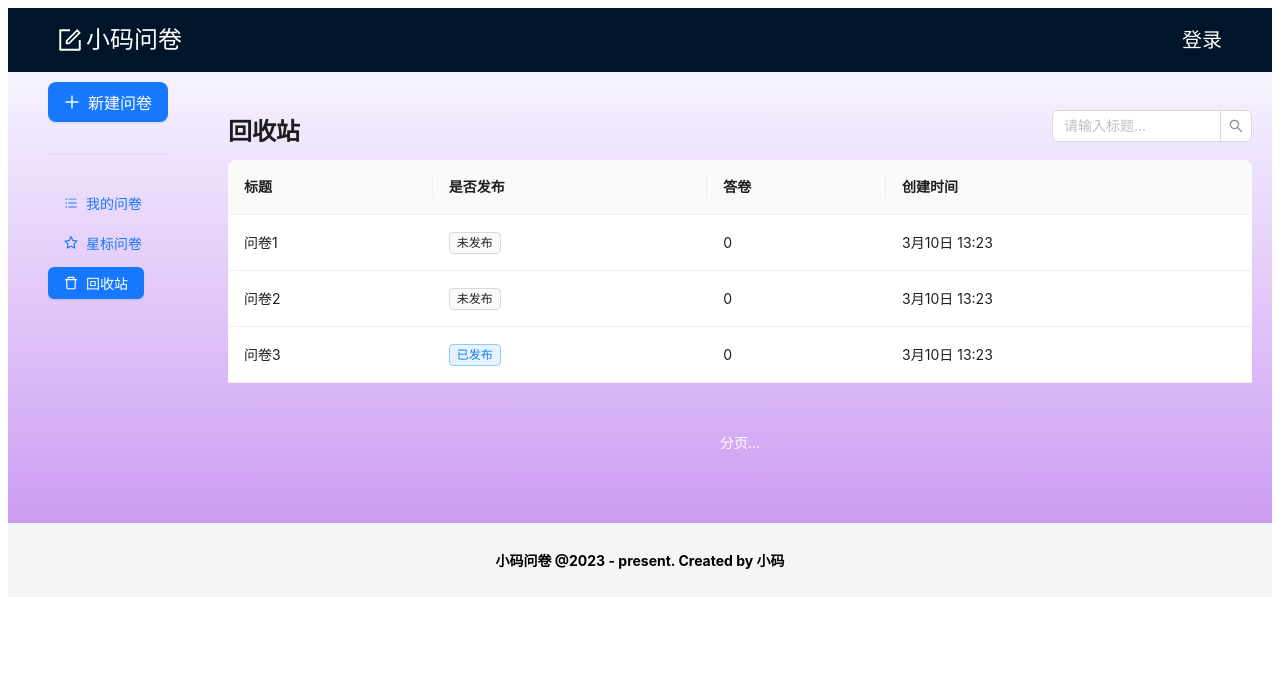
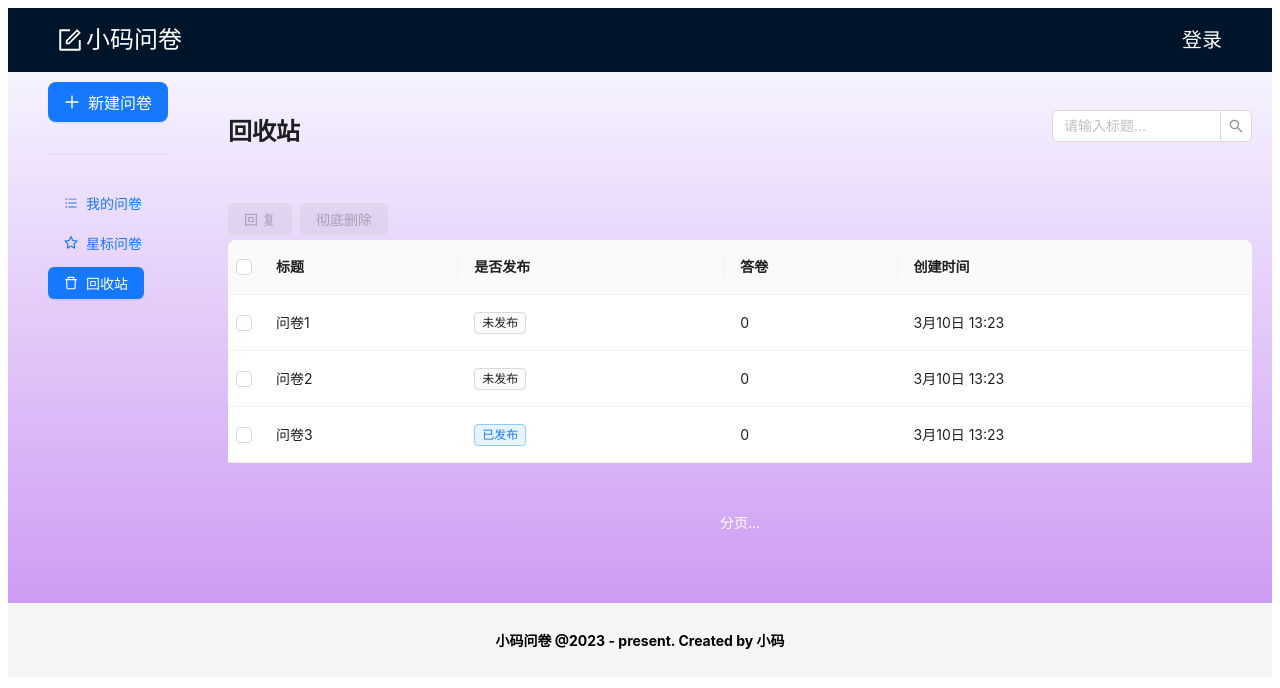
Before and after one commit to ChenHaoJie9527/mini-questionnaire, a React (Create React App) app: page /mange/trash in a window 1280 px wide. Shown: the top 688 px of the page. Built offline with nearby package versions, Linux system fonts and the light colour scheme.

Commit message:
feat: 回收站交互

```diff
--- a/src/components/Header.tsx
+++ b/src/components/Header.tsx
@@ -17,6 +17,7 @@ const Header: FC<Props> = ({ title }) => {
     <div className="w-full flex items-center justify-between">
       <Title level={3}>{title}</Title>
       <Search
+        name="title"
         placeholder="请输入标题..."
         onSearch={onSearch}
         style={{ width: 200 }}
--- a/src/mock/index.ts
+++ b/src/mock/index.ts
@@ -63,6 +63,7 @@ export const startList = [
 export const statList = [
   {
     id: 1,
+    key: 1,
     title: "问卷1",
     isPublished: false,
     isStarted: true,
@@ -71,6 +72,7 @@ export const statList = [
   },
   {
     id: 2,
+    key: 2,
     title: "问卷2",
     isPublished: false,
     isStarted: false,
@@ -79,6 +81,7 @@ export const statList = [
   },
   {
     id: 3,
+    key: 3,
     title: "问卷3",
     isPublished: true,
     isStarted: false,
--- a/src/pages/mange/trash.tsx
+++ b/src/pages/mange/trash.tsx
@@ -2,11 +2,13 @@ import React, { FC, useState } from "react";
 import { statList } from "../../mock";
 import { useTitle } from "ahooks";
 import Header from "../../components/Header";
-import { Empty, Table, Tag } from "antd";
+import { Button, Empty, Space, Table, Tag, Modal } from "antd";
+import { ExceptionOutlined } from "@ant-design/icons";
 
 const Trash: FC = () => {
   useTitle("小码问卷 - 回收站");
   const [list] = useState(statList);
+  const [selectIds, setSelectIds] = useState<React.Key[]>([]);
   const tableColumns = [
     {
       title: "标题",
@@ -35,17 +37,51 @@ const Trash: FC = () => {
       dataIndex: "createAt",
     },
   ];
+  const { confirm } = Modal;
+  const rowSelection = {
+    onChange: (selectedRowKeys: React.Key[]) => {
+      setSelectIds(selectedRowKeys);
+    },
+  };
+
+  const onDel = () => {
+    confirm({
+      title: "彻底删除该问卷吗？",
+      icon: <ExceptionOutlined />,
+      content: "删除以后无法恢复",
+      onOk() {
+        console.log("删除成功");
+      },
+    });
+  };
+
   return (
     <div className="w-full p-5">
       <Header title="回收站" />
       {list.length === 0 && <Empty description="暂无数据" />}
       {list.length > 0 && (
-        <Table
-          dataSource={list}
-          columns={tableColumns}
-          pagination={false}
-          rowKey={(item) => item.id}
-        />
+        <>
+          <div className="flex items-start justify-start h-20">
+            <Space>
+              <Button type="primary" disabled={selectIds.length === 0}>
+                回复
+              </Button>
+              <Button danger disabled={selectIds.length === 0} onClick={onDel}>
+                彻底删除
+              </Button>
+            </Space>
+          </div>
+          <Table
+            dataSource={list}
+            columns={tableColumns}
+            rowKey={(item) => item.key}
+            pagination={false}
+            rowSelection={{
+              type: "checkbox",
+              ...rowSelection,
+            }}
+          />
+        </>
       )}
       <div>分页...</div>
     </div>
```
